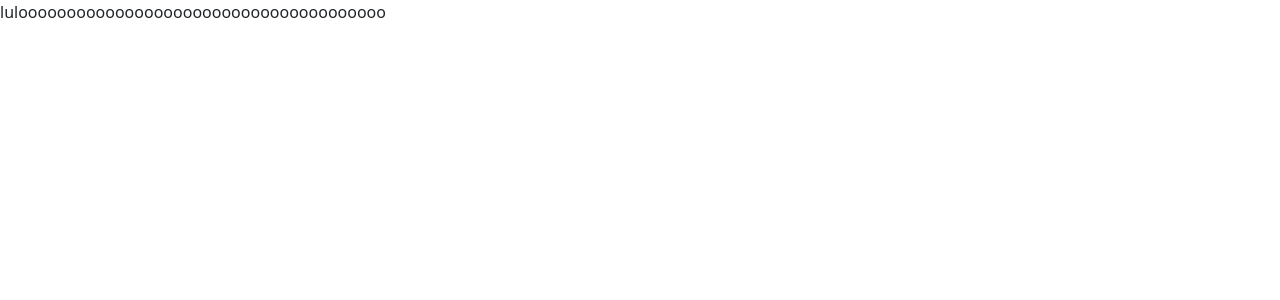
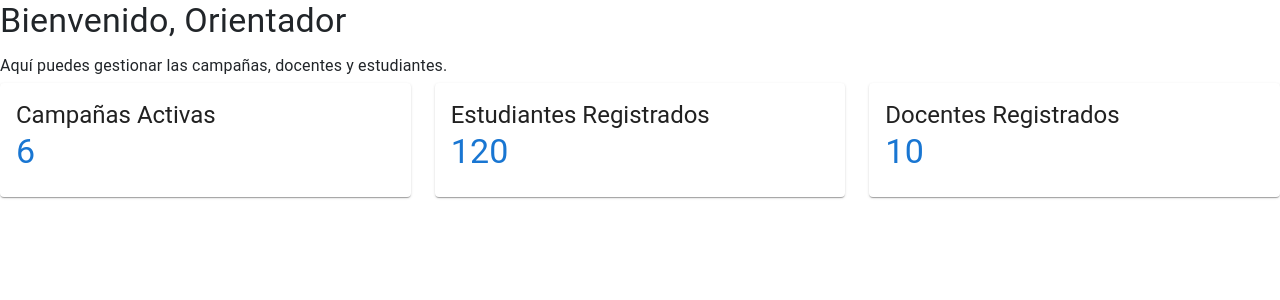
Before and after one commit to maicol1606/ldm_academy, a React (Vite) app in the folder frontend/: page / in a window 1280 px wide. Shown: the top 300 px of the page. Built offline with nearby package versions, Linux system fonts and the light colour scheme.

Commit message:
inicio admin  "actualizado"

```diff
--- a/frontend/src/Paginas/Administrador/InicioAdmin.jsx
+++ b/frontend/src/Paginas/Administrador/InicioAdmin.jsx
@@ -1,9 +1,37 @@
-import React from 'react'
+import React from "react";
+import { Box, Typography, Card, CardContent, Grid } from "@mui/material";
 
-export default function InicioAdmin() {
+const AdminHome = () => {
+    const resumen = [
+        { title: "Campañas Activas", value: 6 },
+        { title: "Estudiantes Registrados", value: 120 },
+        { title: "Docentes Registrados", value: 10 },
+    ];
+
     return (
-        <div>
-            luloooooooooooooooooooooooooooooooooooooo
-        </div>
-    )
-}
+        <Box>
+            <Typography variant="h4" gutterBottom>
+                Bienvenido, Orientador
+            </Typography>
+            <Typography variant="body1" gutterBottom>
+                Aquí puedes gestionar las campañas, docentes y estudiantes.
+            </Typography>
+            <Grid container spacing={3}>
+                {resumen.map((item) => (
+                    <Grid item xs={12} sm={4} key={item.title}>
+                        <Card>
+                            <CardContent>
+                                <Typography variant="h5">{item.title}</Typography>
+                                <Typography variant="h4" color="primary">
+                                    {item.value}
+                                </Typography>
+                            </CardContent>
+                        </Card>
+                    </Grid>
+                ))}
+            </Grid>
+        </Box>
+    );
+};
+
+export default AdminHome;
```
